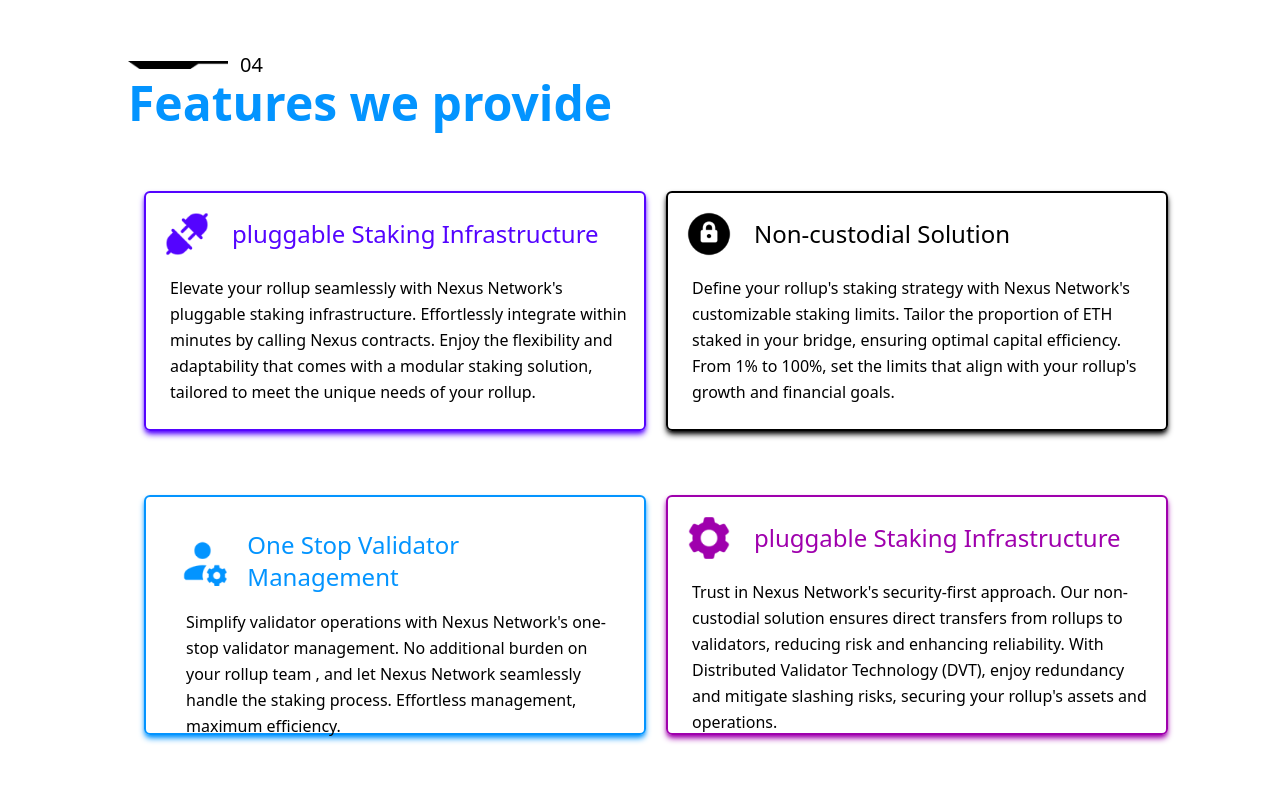
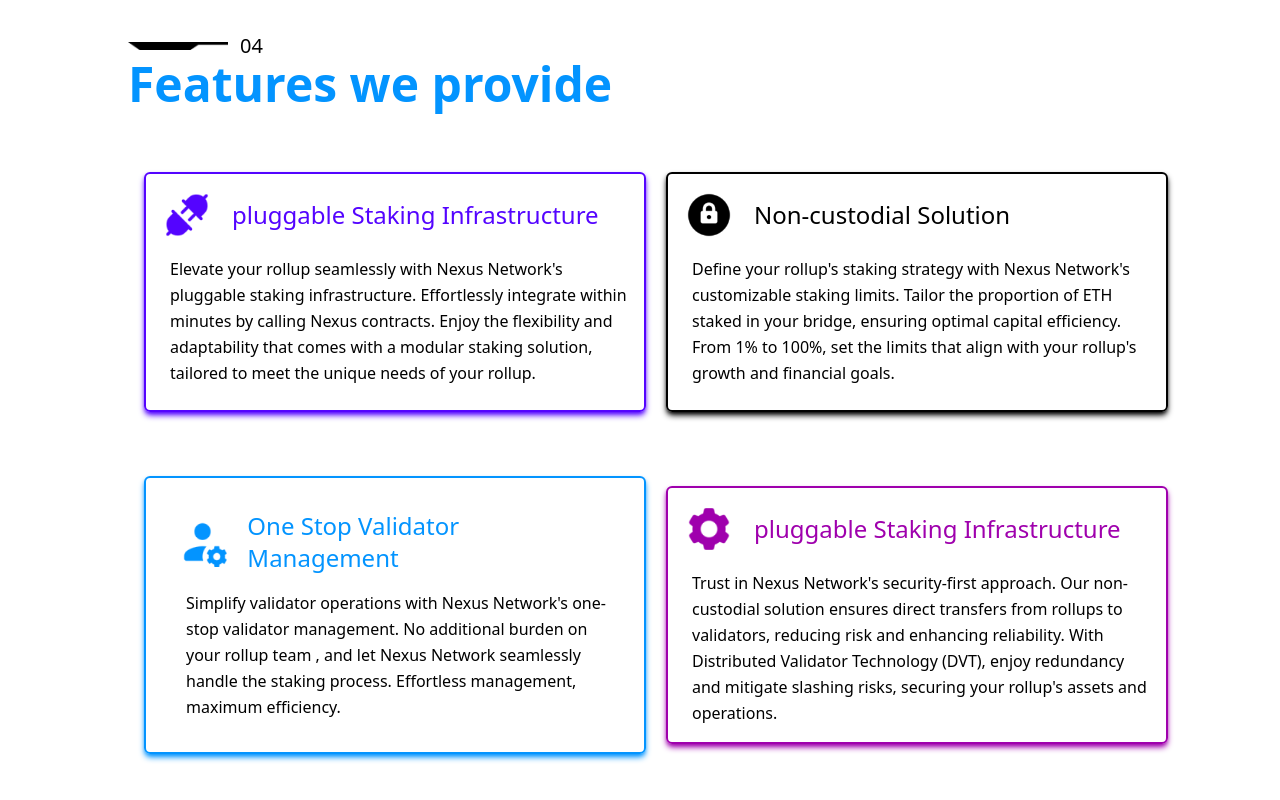
Before and after one commit to Nexus-2023/Nexus-Website, a Next.js app: page / in a window 1280 px wide. Shown: the part 2535-3335 px from the top of the page. Built offline with nearby package versions, Linux system fonts and the light colour scheme; no server answers.

Commit message:
features height fix

```diff
--- a/src/Components/Section/Features.jsx
+++ b/src/Components/Section/Features.jsx
@@ -55,7 +55,7 @@
             animate={isInView ? { opacity: 1, y: 0 } : { opacity: 0, y: 20 }}
             transition={{ duration: 0.5, delay: 0.6 }}
           >
-            <div className=" p-4 mx-4  border-2 h-[30vh] border-[#5404FF] max-w-lg flex flex-col w-full shadow-md rounded-md shadow-[#5404FF]">
+            <div className=" p-4 mx-4  border-2 min-h-[30vh] border-[#5404FF] max-w-lg flex flex-col w-full shadow-md rounded-md shadow-[#5404FF]">
               <div className="flex space-x-5 items-center  mb-4 ">
                 <div>
                   <Image src={l1} width={50} height={50} />
@@ -83,7 +83,7 @@
             animate={isInView ? { opacity: 1, y: 0 } : { opacity: 0, y: 20 }}
             transition={{ duration: 0.5, delay: 0.8 }}
           >
-            <div className=" p-4 mx-4 border-black   h-[30vh] max-w-lg border-2 flex flex-col w-full shadow-md rounded-md shadow-black ">
+            <div className=" p-4 mx-4 border-black   min-h-[30vh] max-w-lg border-2 flex flex-col w-full shadow-md rounded-md shadow-black ">
               <div className="flex space-x-5 items-center  mb-4 ">
                 <div>
                   <Image src={l2} width={50} height={50} />
@@ -112,7 +112,7 @@
             animate={isInView ? { opacity: 1, y: 0 } : { opacity: 0, y: 20 }}
             transition={{ duration: 0.5, delay: 1.0 }}
           >
-            <div className=" p-8 mx-4  border-2  h-[30vh] border-[#0394FF] max-w-lg flex flex-col w-full shadow-md rounded-md shadow-[#0394FF]">
+            <div className=" p-8 mx-4  border-2  min-h-[30vh] border-[#0394FF] max-w-lg flex flex-col w-full shadow-md rounded-md shadow-[#0394FF]">
               <div className="flex space-x-5  items-center mb-4 ">
                 <div>
                   <Image src={l3} width={50} height={50} />
@@ -139,7 +139,7 @@
             animate={isInView ? { opacity: 1, y: 0 } : { opacity: 0, y: 20 }}
             transition={{ duration: 0.5, delay: 1.2 }}
           >
-            <div className=" p-4 mx-4 border-[#9F00AD]  h-[30vh] max-w-lg border-2 flex flex-col w-full shadow-md rounded-md shadow-[#9F00AD]">
+            <div className=" p-4 mx-4 border-[#9F00AD]  min-h-[30vh] max-w-lg border-2 flex flex-col w-full shadow-md rounded-md shadow-[#9F00AD]">
               <div className="flex space-x-5  items-center mb-4 ">
                 <div>
                   <Image src={l4} width={50} height={50} />
```
